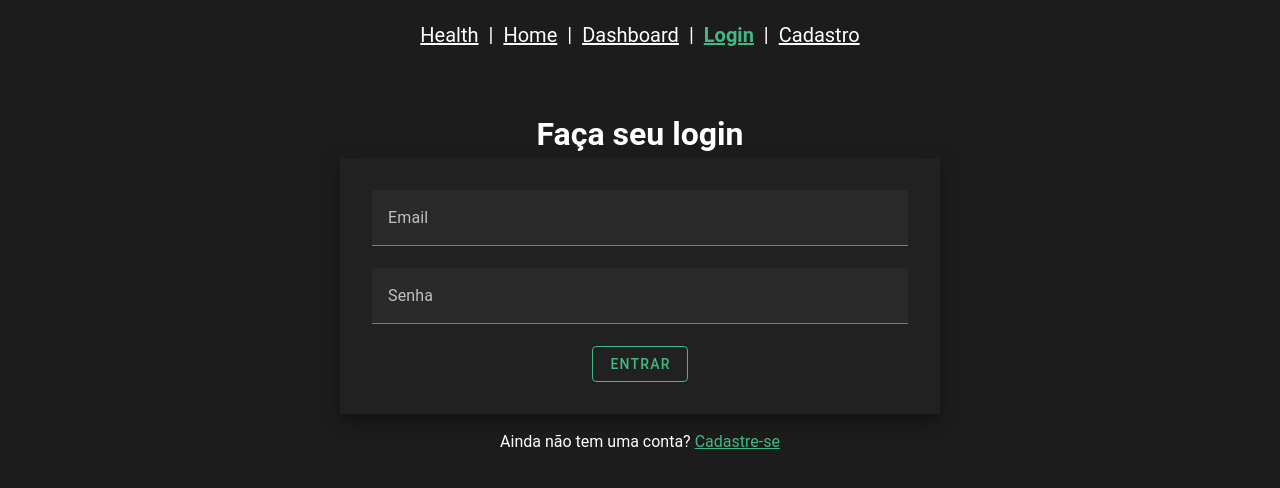
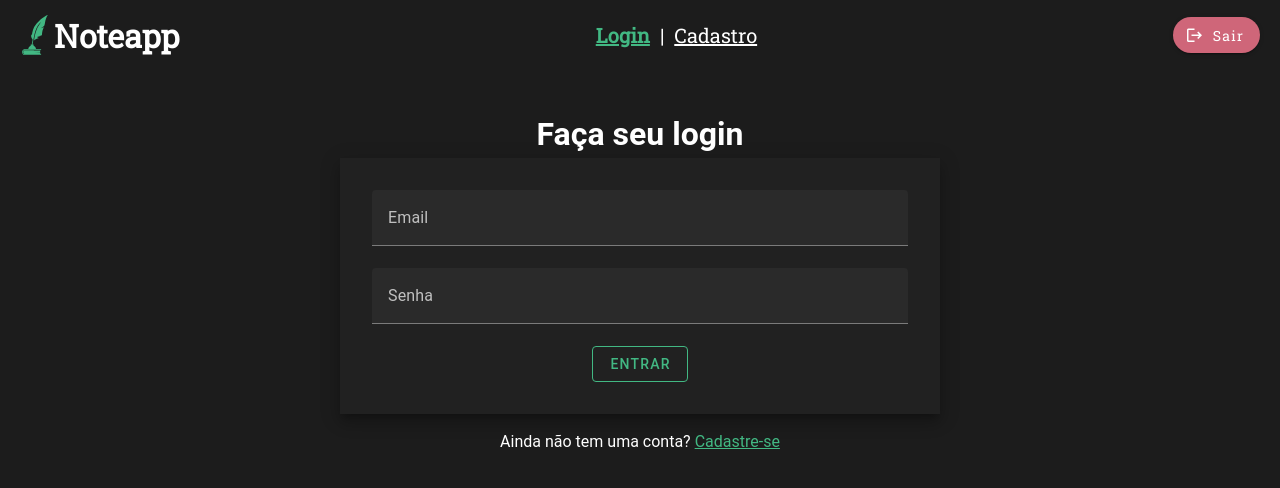
Before and after one commit to amonn3/noteapp-front, a Vue app: page /signin in a window 1280 px wide. Shown: the top 488 px of the page. Built offline with nearby package versions, Linux system fonts and the light colour scheme; no server answers.

Commit message:
feat: add LargeLogo component and update NavBar with login status and logout functionality

```diff
--- /dev/null
+++ b/src/components/LargeLogo.vue
@@ -0,0 +1,44 @@
+<template>
+  <div class="d-flex justify-center logo-container" @click="goToHome">
+    <img src="@/assets/logo.svg" alt="Noteapp" width="30" height="40">
+    <span class="logo-text">Noteapp</span>
+  </div>
+</template>
+
+<script>
+  import { useRouter } from 'vue-router';
+
+  export default {
+    name: 'LargeLogo',
+    setup() {
+      const router = useRouter();
+
+      const goToHome = () => {
+        router.push('/');
+      };
+
+      return {
+        goToHome
+      };
+    }
+  }
+</script>
+
+<style scoped>
+.logo-text {
+  font-size: 2rem;
+  font-weight: bold;
+  color: #fff;
+  display: flex;
+  align-items: flex-end;
+  line-height: normal;
+  font-family: 'Roboto Slab';
+  height: fit-content;
+}
+
+.logo-container {
+  align-items: center;
+  gap: 4px;
+  cursor: pointer;
+}
+</style>
--- a/src/components/NavBar.vue
+++ b/src/components/NavBar.vue
@@ -1,34 +1,84 @@
 <template>
+  <div class="d-flex justify-space-between template-container">
+    <LargeLogo />
+    <div class="d-flex justify-center">
         <nav>
+          <template v-if="isLoggedIn">
             <router-link to="/health">Health</router-link> |
             <router-link to="/">Home</router-link> |
-    <router-link to="/dashboards">Dashboard</router-link> |
+            <router-link to="/dashboards">Dashboard</router-link>
+          </template>
+          <template v-else>
             <router-link to="/signin">Login</router-link> |
             <router-link to="/signup">Cadastro</router-link>
+          </template>
         </nav>
+    </div>
+    <div class="d-flex justify-center align-center">
+      <v-btn
+          block
+          color="error"
+          variant="elevated"
+          :loading="isLoggingOut"
+          @click="handleLogout"
+          class="text-none"
+          prepend-icon="mdi-logout"
+          rounded
+        >
+          Sair
+        </v-btn>
+    </div>
+  </div>
 </template>
 
 <script>
   import api from '@/services/api';
   import { useRouter } from 'vue-router';
+  import LargeLogo from '@/components/LargeLogo.vue';
+  import { ref, onMounted } from 'vue';
 
 export default {
   name: 'NavBar',
+  components: {
+    LargeLogo
+  },
+
   setup() {
     const router = useRouter();
+    const isLoggedIn = ref(false);
+    const isLoggingOut = ref(false);
+
+    const checkLoginStatus = async () => {
+      try {
+        const response = await api.get('users/welcome');
+        isLoggedIn.value = response.status === 200;
+      } catch (error) {
+        isLoggedIn.value = false;
+      }
+    };
 
     const handleLogout = async () => {
+      isLoggingOut.value = true;
       try {
         await api.delete('users/logout');
         localStorage.removeItem('_session_id');
+        isLoggedIn.value = false;
         router.push('/signin');
       } catch (error) {
         console.error('Erro ao fazer logout:', error);
+      } finally {
+        isLoggingOut.value = false;
       }
     };
 
+    onMounted(() => {
+      checkLoginStatus();
+    });
+
     return {
-      handleLogout
+      handleLogout,
+      isLoggedIn,
+      isLoggingOut
     };
   }
 }
@@ -56,4 +106,9 @@ nav a{
 nav a.router-link-active {
   color: #42b883 !important;
 }
+
+.template-container {
+  font-family: 'Roboto Slab';
+  padding: 0 20px;
+}
 </style>
--- a/src/views/HomeView.vue
+++ b/src/views/HomeView.vue
@@ -1,10 +1,6 @@
 <template>
   <div class="home d-flex flex-column align-items-center justify-content-center">
     <div class="welcome-container text-center">
-      <div class="d-flex flex-column align-items-center justify-content-center mt-8">
-        <h1 class="display-1 font-weight-bold mb-4">Noteapp</h1>
-        <h3>Thoughts become things</h3>
-      </div>
       <v-card  class="pa-6 rounded-lg elevation-3" width="400">
         <div class="text-h4 font-weight-medium mb-2">
           Olá, {{ userName }}!
@@ -19,20 +15,6 @@
           rounded
         >
           Criar Nota
-        </v-btn>
-      </v-card>
-      <v-card  class="pa-6 mt-8 rounded-lg elevation-3" width="400">
-        <v-btn
-          block
-          color="error"
-          variant="elevated"
-          :loading="isLoggingOut"
-          @click="handleLogout"
-          class="text-none"
-          prepend-icon="mdi-logout"
-          rounded
-        >
-          Encerrar Sessão
         </v-btn>
       </v-card>
     </div>
@@ -56,6 +38,8 @@ import { useRouter } from 'vue-router'
 
 export default {
   name: 'HomeView',
+  components: {
+  },
   setup() {
     const message = ref('');
     const loading = ref(true);
```
Lines whose indentation alone changed are shown as unchanged.
